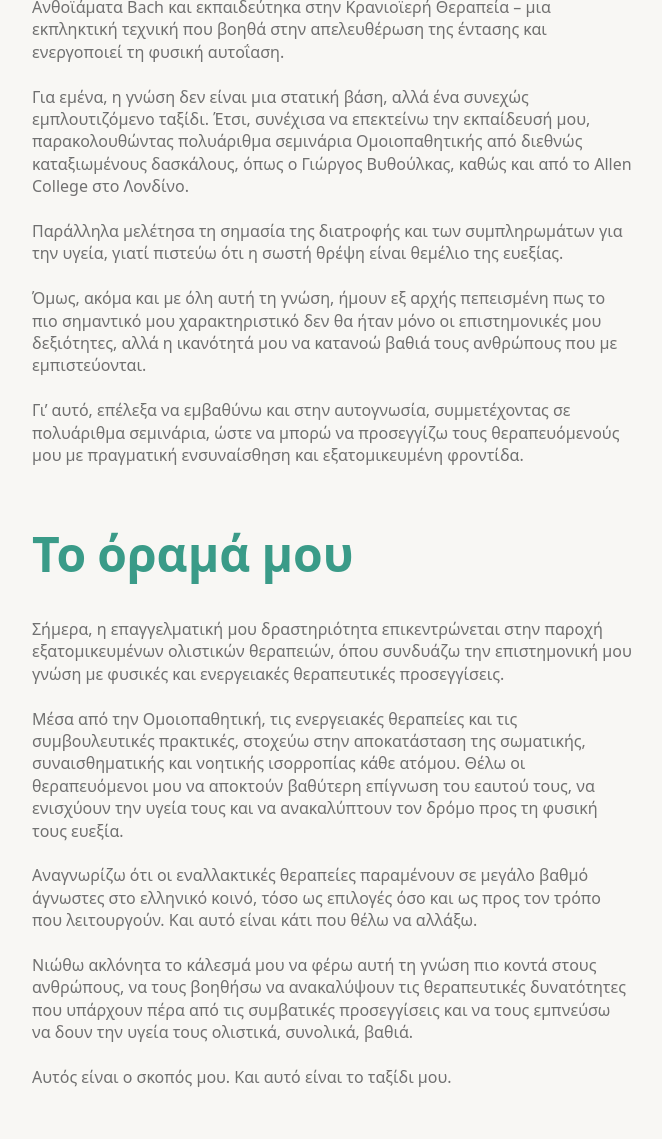
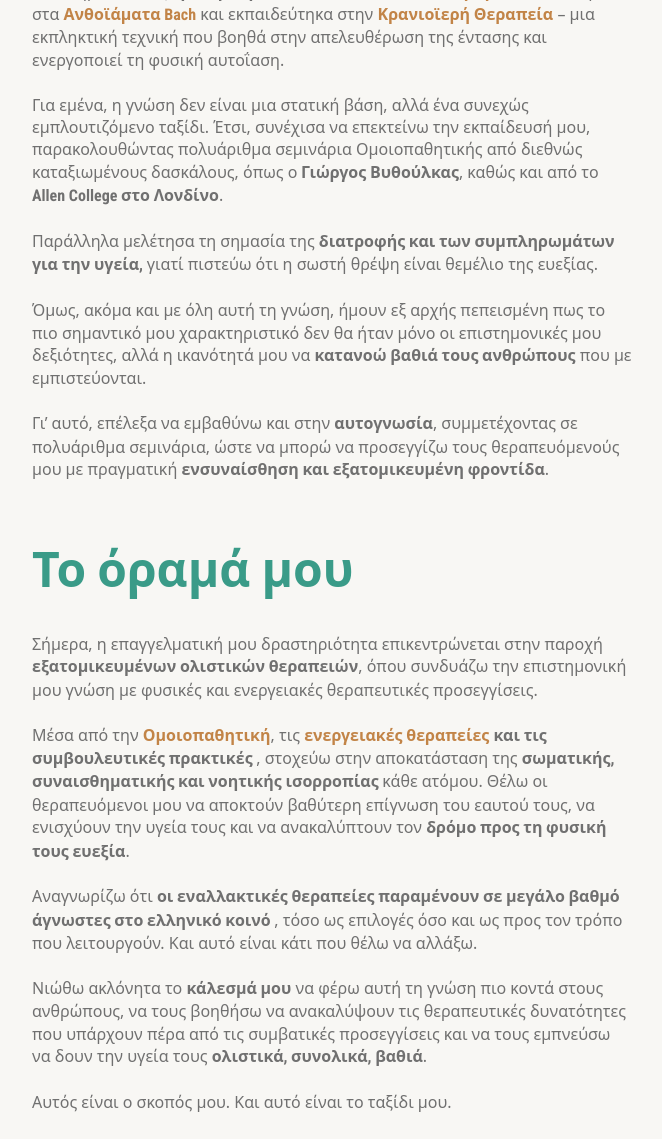
Before and after one commit to ac-webdesign/Papariga-Website, a plain HTML site: page bio.html in a window 1280 px wide. Shown: the part 1080-2219 px from the top of the page, without its empty margins (68-730 px from the left). Drawn offline with Linux system fonts and the light colour scheme; a web font is replaced by a local one.

```diff
--- a/bio.css
+++ b/bio.css
@@ -105,6 +105,14 @@ footer p {
 .orange a:hover{
     color: #3A9B88;
 }
+.liga-logia p a{
+    text-decoration: none;
+    color: #C28447;
+    transition: color 0.3s ease;
+}
+.liga-logia p a:hover{
+    color: #79532d;
+}
 @media (max-width: 1000px) {
     .about-container{
         flex-direction: column-reverse;
--- a/bio.html
+++ b/bio.html
@@ -161,8 +161,10 @@
                     μου στον κόσμο της υγείας και της ολιστικής θεραπείας.
                     <br><br>
 
-                    Ξεκίνησα σπουδάζοντας στη Σχολή Χημικών Μηχανικών του Εθνικού Μετσοβίου
-                    Πολυτεχνείου (ΕΜΠ), γιατί ήθελα να αποκτήσω μια δυνατή επιστημονική βάση στη
+                    Ξεκίνησα σπουδάζοντας στη <b>
+                        Σχολή Χημικών Μηχανικών του Εθνικού Μετσοβίου
+                        Πολυτεχνείου (ΕΜΠ)
+                    </b>, γιατί ήθελα να αποκτήσω μια δυνατή επιστημονική βάση στη
                     βιολογία, τη χημεία, τη βιοχημεία και τη φυσιολογία. Ήθελα να καταλάβω πραγματικά
                     πώς λειτουργεί ο ανθρώπινος οργανισμός.
 
@@ -173,38 +175,40 @@
                     ξεκάθαρο για μένα ότι αυτός ήταν ο δρόμος που ήθελα να ακολουθήσω.
 
                     <br><br>
-                    Η πρώτη μου επαφή με τις εναλλακτικές θεραπείες ήταν μέσω της Ομοιοπαθητικής,
+                    Η πρώτη μου επαφή με τις εναλλακτικές θεραπείες ήταν μέσω της <a href="services/omoiopathitiki.html"><b>Ομοιοπαθητικής</b></a>,
                     που είναι από τo πιο αναγνωρισμένo σύστημα εναλλακτικής ιατρικής παγκοσμίως.
-                    Ολοκλήρωσα τις σπουδές μου στο Natural Health Science και πήρα το πρώτο μου
+                    Ολοκλήρωσα τις σπουδές μου στο <b>Natural Health Science</b> και πήρα το πρώτο μου
                     πτυχίο στον χώρο.
 
                     <br><br>
                     Αλλά δεν σταμάτησα εκεί! Ανακάλυψα ότι η Ομοιοπαθητική μπορούσε να γίνει ακόμα
                     πιο ισχυρή όταν συνδυαστεί με άλλες μεθόδους. Έτσι, εξειδικεύτηκα στη
-                    Γεμμοθεραπεία, την Ολιγοθεραπεία και τα Βιοχημικά Άλατα Schuessler, που
+                    <a href="services/fisiki_upostiriksi.html#gemotherapy"><b>Γεμμοθεραπεία</b></a>, την <a href="services/fisiki_upostiriksi.html#oligotherapy"><b>Ολιγοθεραπεία</b></a> και τα <a href="services/fisiki_upostiriksi.html#alata"><b>Βιοχημικά Άλατα Schuessler</b></a>, που
                     στηρίζουν φυσικά τον οργανισμό.
                     <br><br>
                     Συνειδητοποίησα επίσης ότι η υγεία δεν αφορά μόνο το σώμα, αλλά και την ενέργειά
                     μας. Αυτό με οδήγησε σε σπουδές στην ενεργειακή θεραπεία: ολοκλήρωσα τους
-                    τρεις βαθμούς στο Reiki Νέας Συνείδησης, εκπαιδεύτηκα στα Ανθοϊάματα Bach
-                    και εκπαιδεύτηκα στην Κρανιοϊερή Θεραπεία – μια εκπληκτική τεχνική που βοηθά
+                    <b>τρεις βαθμούς στο <a href="services/energiakes_therapeies.html#reiki">Reiki Νέας Συνείδησης</a>,</b> εκπαιδεύτηκα στα <a href="services/energiakes_therapeies.html#bach"><b>Ανθοϊάματα Bach</b></a>
+                    και εκπαιδεύτηκα στην <a href="services/energiakes_therapeies.html#kranioieri"><b>Κρανιοϊερή Θεραπεία</b></a> – μια εκπληκτική τεχνική που βοηθά
                     στην απελευθέρωση της έντασης και ενεργοποιεί τη φυσική αυτοΐαση.
                     <br><br>
                     Για εμένα, η γνώση δεν είναι μια στατική βάση, αλλά ένα συνεχώς εμπλουτιζόμενο
                     ταξίδι. Έτσι, συνέχισα να επεκτείνω την εκπαίδευσή μου, παρακολουθώντας
                     πολυάριθμα σεμινάρια Ομοιοπαθητικής από διεθνώς καταξιωμένους δασκάλους,
-                    όπως ο Γιώργος Βυθούλκας, καθώς και από το Allen College στο Λονδίνο.
+                    όπως ο<b> Γιώργος Βυθούλκας</b>, καθώς και από το <b>Allen College στο Λονδίνο</b>.
                     <br><br>
-                    Παράλληλα μελέτησα τη σημασία της διατροφής και των συμπληρωμάτων για την
-υγεία, γιατί πιστεύω ότι η σωστή θρέψη είναι θεμέλιο της ευεξίας.
+                    Παράλληλα μελέτησα τη σημασία της <b>
+                        διατροφής και των συμπληρωμάτων για την
+                        υγεία,
+                    </b> γιατί πιστεύω ότι η σωστή θρέψη είναι θεμέλιο της ευεξίας.
                     <br><br>
                     Όμως, ακόμα και με όλη αυτή τη γνώση, ήμουν εξ αρχής πεπεισμένη πως το πιο
 σημαντικό μου χαρακτηριστικό δεν θα ήταν μόνο οι επιστημονικές μου δεξιότητες,
-αλλά η ικανότητά μου να κατανοώ βαθιά τους ανθρώπους που με εμπιστεύονται.
+αλλά η ικανότητά μου να <b>κατανοώ βαθιά τους ανθρώπους</b> που με εμπιστεύονται.
                     <br><br>
-                    Γι’ αυτό, επέλεξα να εμβαθύνω και στην αυτογνωσία, συμμετέχοντας σε πολυάριθμα
+                    Γι’ αυτό, επέλεξα να εμβαθύνω και στην <b>αυτογνωσία</b>, συμμετέχοντας σε πολυάριθμα
 σεμινάρια, ώστε να μπορώ να προσεγγίζω τους θεραπευόμενούς μου με πραγματική
-ενσυναίσθηση και εξατομικευμένη φροντίδα.
+<b>ενσυναίσθηση και εξατομικευμένη φροντίδα</b>.
                     <br><br>
                 </p>
                 <div class="liga-logia">
@@ -212,27 +216,33 @@
 
                     <p>
                         Σήμερα, η επαγγελματική μου δραστηριότητα επικεντρώνεται στην παροχή
-                        εξατομικευμένων ολιστικών θεραπειών, όπου συνδυάζω την επιστημονική μου
+                        <b>εξατομικευμένων ολιστικών θεραπειών</b>, όπου συνδυάζω την επιστημονική μου
                         γνώση με φυσικές και ενεργειακές θεραπευτικές προσεγγίσεις.
                         <br><br>
 
-                        Μέσα από την Ομοιοπαθητική, τις ενεργειακές θεραπείες και τις συμβουλευτικές
-                        πρακτικές, στοχεύω στην αποκατάσταση της σωματικής, συναισθηματικής και
-                        νοητικής ισορροπίας κάθε ατόμου. Θέλω οι θεραπευόμενοι μου να αποκτούν
+                        Μέσα από την <a href="services/omoiopathitiki.html"><b>Ομοιοπαθητική</b></a>, τις <a href="services/energiakes_therapeies.html"><b>ενεργειακές θεραπείες</b></a> <b>
+                            και τις συμβουλευτικές
+                            πρακτικές
+                        </b>, στοχεύω στην αποκατάσταση της <b>
+                            σωματικής, συναισθηματικής και
+                            νοητικής ισορροπίας
+                        </b> κάθε ατόμου. Θέλω οι θεραπευόμενοι μου να αποκτούν
 
                         βαθύτερη επίγνωση του εαυτού τους, να ενισχύουν την υγεία τους και να
-                        ανακαλύπτουν τον δρόμο προς τη φυσική τους ευεξία.
+                        ανακαλύπτουν τον <b>δρόμο προς τη φυσική τους ευεξία</b>.
 
                         <br><br>
-                        Αναγνωρίζω ότι οι εναλλακτικές θεραπείες παραμένουν σε μεγάλο βαθμό
-                        άγνωστες στο ελληνικό κοινό, τόσο ως επιλογές όσο και ως προς τον τρόπο που
+                        Αναγνωρίζω ότι <b>
+                            οι εναλλακτικές θεραπείες παραμένουν σε μεγάλο βαθμό
+                            άγνωστες στο ελληνικό κοινό
+                        </b>, τόσο ως επιλογές όσο και ως προς τον τρόπο που
                         λειτουργούν. Και αυτό είναι κάτι που θέλω να αλλάξω.
 
                         <br><br>
-                        Νιώθω ακλόνητα το κάλεσμά μου να φέρω αυτή τη γνώση πιο κοντά στους
+                        Νιώθω ακλόνητα το <b>κάλεσμά μου</b> να φέρω αυτή τη γνώση πιο κοντά στους
                         ανθρώπους, να τους βοηθήσω να ανακαλύψουν τις θεραπευτικές δυνατότητες που
                         υπάρχουν πέρα από τις συμβατικές προσεγγίσεις και να τους εμπνεύσω να δουν την
-                        υγεία τους ολιστικά, συνολικά, βαθιά.
+                        υγεία τους <b>ολιστικά, συνολικά, βαθιά</b>.
 
                         <br><br>
                         Αυτός είναι ο σκοπός μου. Και αυτό είναι το ταξίδι μου.
```
Also changed, not shown: 1 other file.
